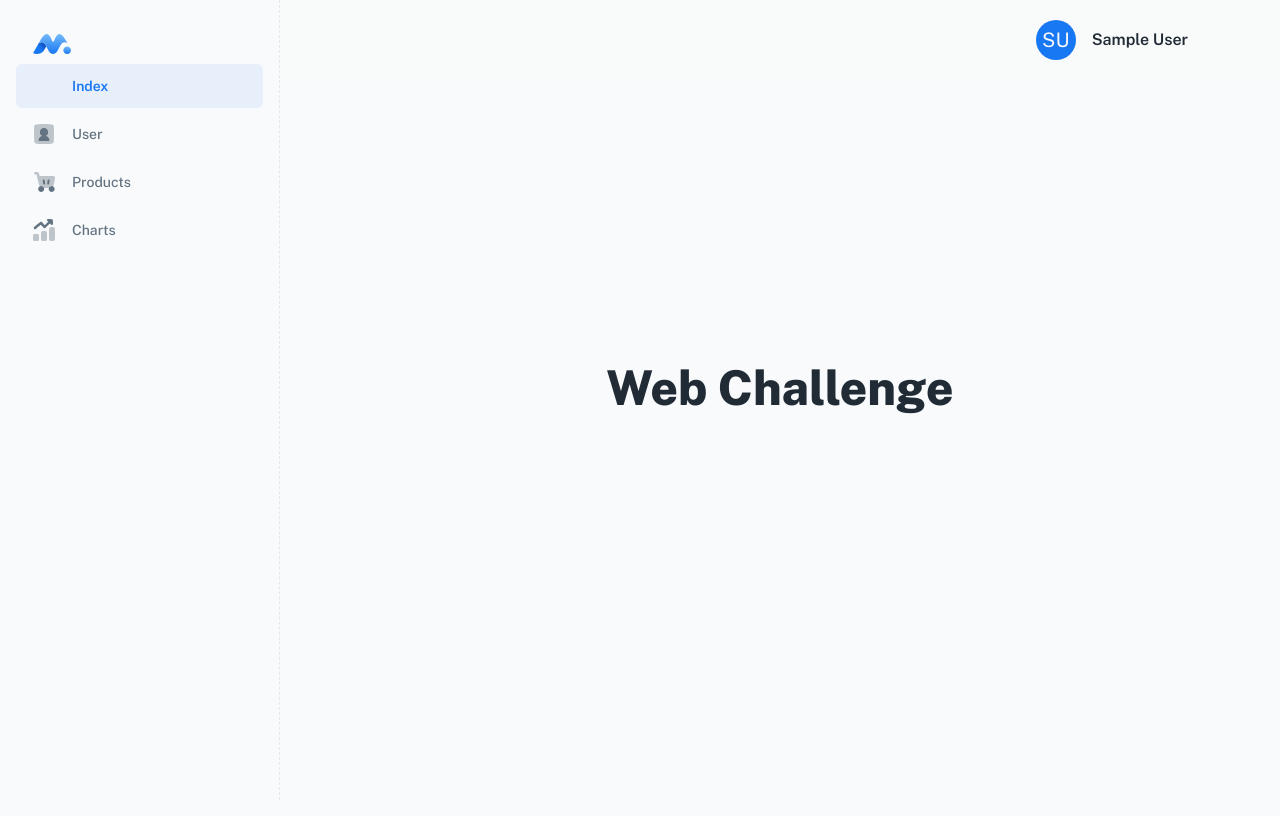
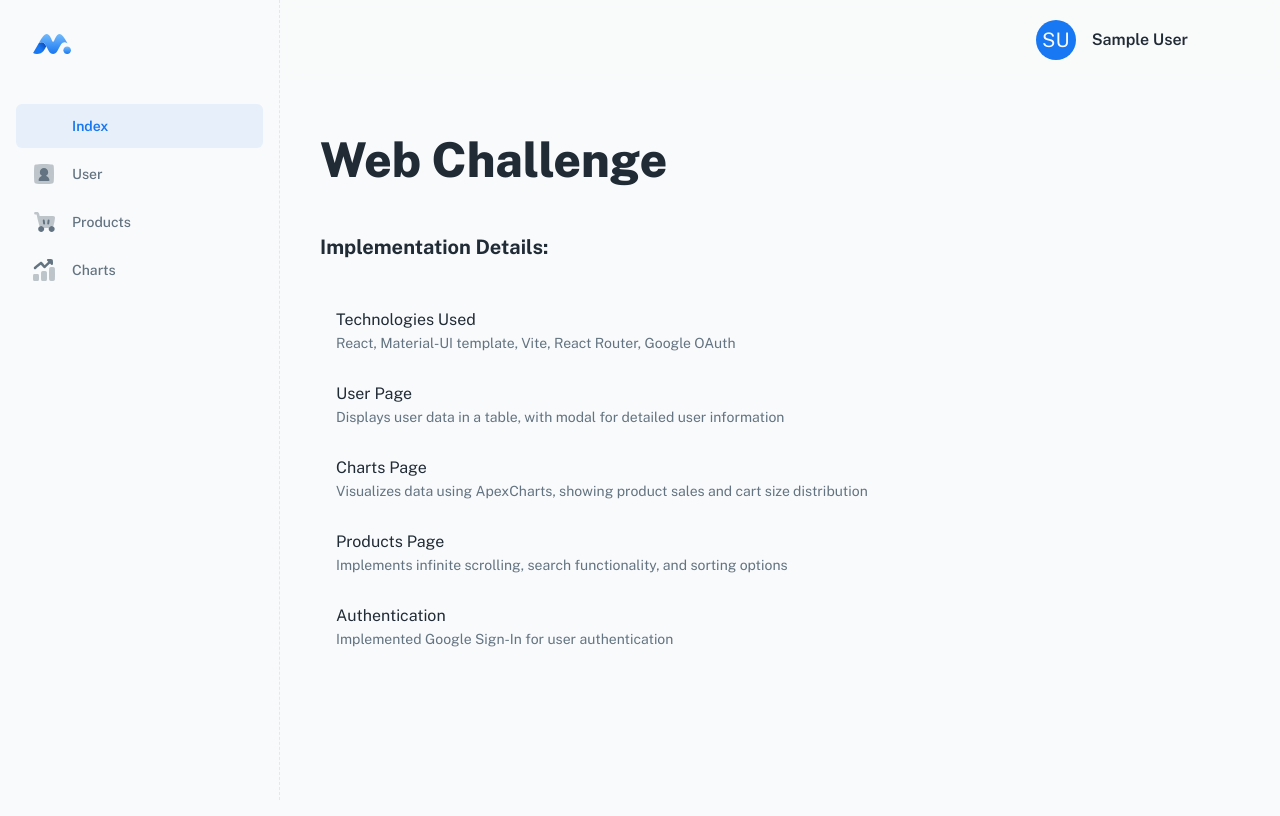
Before and after one commit to AlenCi/Web-challenge, a React (Vite) app: page / in a window 1280 px wide. Built offline with nearby package versions, Linux system fonts and the light colour scheme; sample sign-in values are in the browser's storage; some icons are missing.

Commit message:
Added the challenge description to index

```diff
--- a/src/layouts/dashboard/nav.jsx
+++ b/src/layouts/dashboard/nav.jsx
@@ -50,7 +50,7 @@ export default function Nav({ openNav, onCloseNav }) {
         },
       }}
     >
-      <Logo sx={{ mt: 3, ml: 4 }} />
+      <Logo sx={{ mt: 3, ml: 4, mb: 5 }} />
 
       {renderMenu}
 
--- a/src/pages/app.jsx
+++ b/src/pages/app.jsx
@@ -1,27 +1,54 @@
 // src/pages/app.jsx
 import { Helmet } from 'react-helmet-async';
-import { Typography, Container, Box } from '@mui/material';
+import { Typography, Container, Box, List, ListItem, ListItemText } from '@mui/material';
 
 export default function AppPage() {
   return (
     <>
       <Helmet>
-        <title> Dashboard | Minimal UI </title>
+        <title> Web Challenge </title>
       </Helmet>
 
       <Container maxWidth="xl">
-        <Box
-          sx={{
-            display: 'flex',
-            flexDirection: 'column',
-            alignItems: 'center',
-            justifyContent: 'center',
-            height: '80vh',
-          }}
-        >
+        <Box sx={{ my: 5 }}>
           <Typography variant="h2" sx={{ mb: 5 }}>
             Web Challenge
           </Typography>
+          <Typography variant="h5" sx={{ mb: 3 }}>
+            Implementation Details:
+          </Typography>
+          <List>
+            <ListItem>
+              <ListItemText
+                primary="Technologies Used"
+                secondary="React, Material-UI template, Vite, React Router, Google OAuth"
+              />
+            </ListItem>
+            <ListItem>
+              <ListItemText
+                primary="User Page"
+                secondary="Displays user data in a table, with modal for detailed user information"
+              />
+            </ListItem>
+            <ListItem>
+              <ListItemText
+                primary="Charts Page"
+                secondary="Visualizes data using ApexCharts, showing product sales and cart size distribution"
+              />
+            </ListItem>
+            <ListItem>
+              <ListItemText
+                primary="Products Page"
+                secondary="Implements infinite scrolling, search functionality, and sorting options"
+              />
+            </ListItem>
+            <ListItem>
+              <ListItemText
+                primary="Authentication"
+                secondary="Implemented Google Sign-In for user authentication"
+              />
+            </ListItem>
+          </List>
         </Box>
       </Container>
     </>
```
